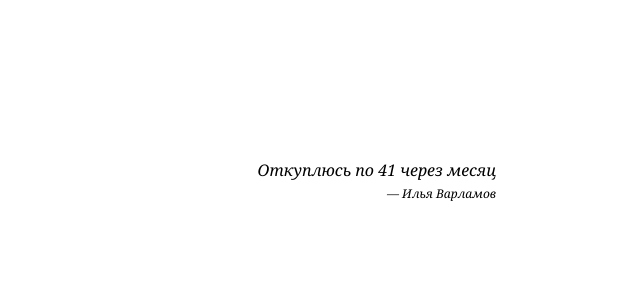
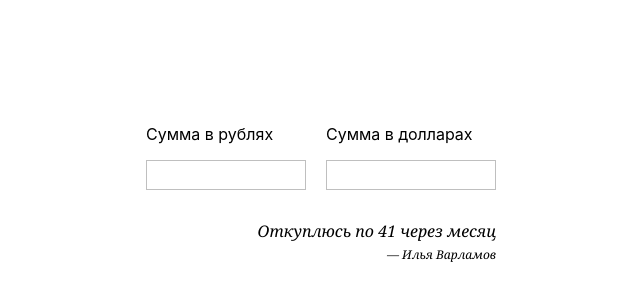
Before and after one commit to bespoyasov/testing-workshop, a React (Create React App) app: page / in a window 1280 px wide. Shown: the part 224-524 px from the top of the page, without its empty margins (324-964 px from the left). Built offline with nearby package versions, Linux system fonts and the light colour scheme.

Commit message:
Add a Converter component draft

```diff
--- a/src/App.js
+++ b/src/App.js
@@ -1,11 +1,12 @@
 import styles from "./App.module.css";
 import { Quote } from "./components/Quote";
+import { Converter } from "./components/Converter";
 
 export function App() {
   return (
     <main className={styles.main}>
       {/* Header */}
-      {/* Converter form */}
+      <Converter />
       <Quote />
     </main>
   );
--- /dev/null
+++ b/src/components/Converter/Converter.js
@@ -0,0 +1,17 @@
+import styles from "./Converter.module.css";
+
+export function Converter() {
+  return (
+    <form className={styles.converter}>
+      <label>
+        <p>Сумма в рублях</p>
+        <input type="number" name="rub" min="0" step="1" />
+      </label>
+
+      <label>
+        <p>Сумма в долларах</p>
+        <input type="number" name="usd" min="0" step="1" />
+      </label>
+    </form>
+  );
+}
--- /dev/null
+++ b/src/components/Converter/Converter.module.css
@@ -0,0 +1,23 @@
+.converter {
+  display: flex;
+  justify-content: center;
+  margin: 20px 0;
+}
+
+.converter label {
+  padding: 0 10px 0;
+  width: 50%;
+}
+
+.converter label + label {
+  padding: 0 0 0 10px;
+}
+
+.converter input {
+  border: 1px solid rgba(0, 0, 0, 0.25);
+  display: block;
+  width: 100%;
+  appearance: none;
+  height: 30px;
+  padding: 0 5px;
+}
--- /dev/null
+++ b/src/components/Converter/index.js
@@ -0,0 +1 @@
+export * from "./Converter";
```
